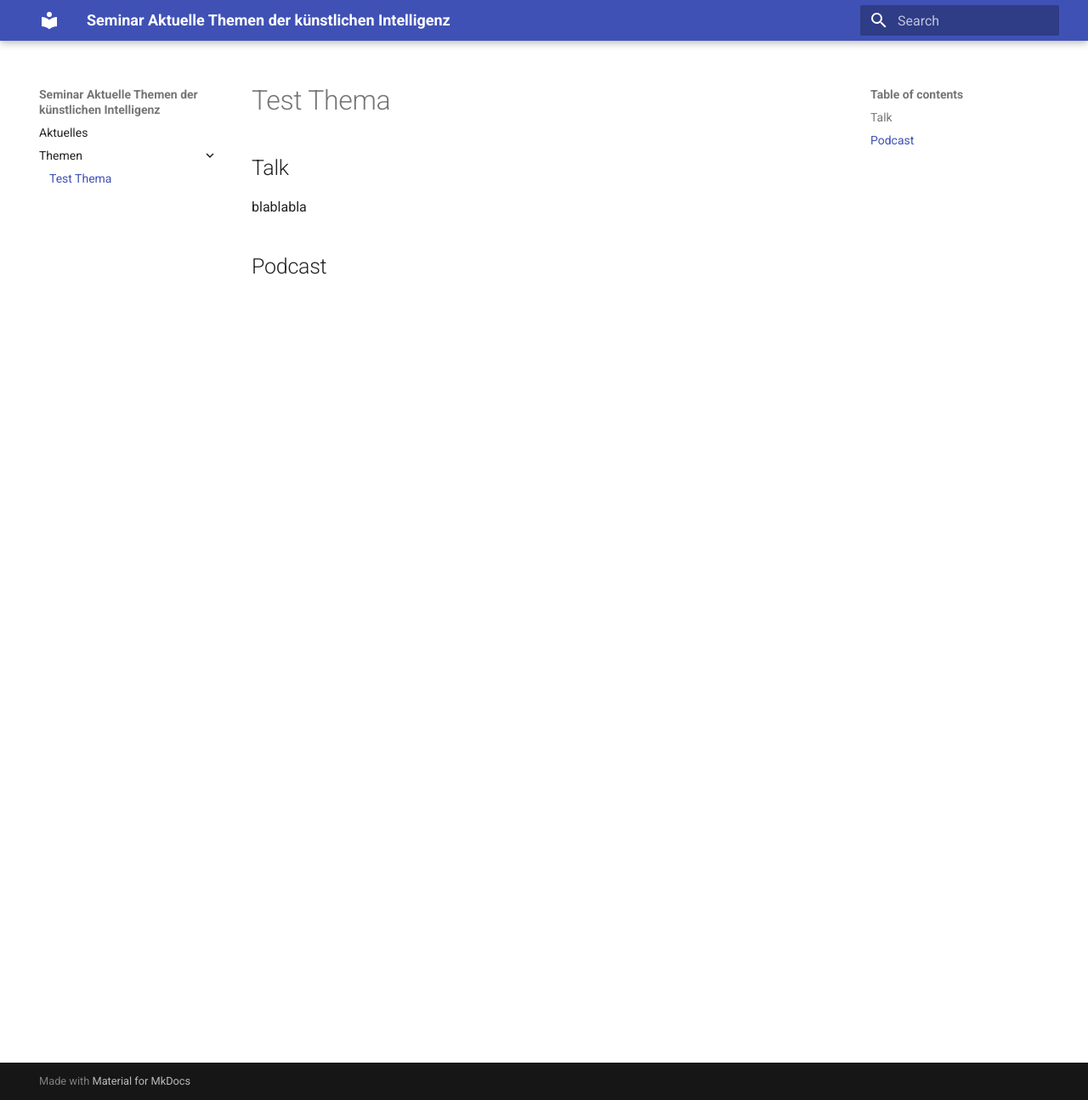
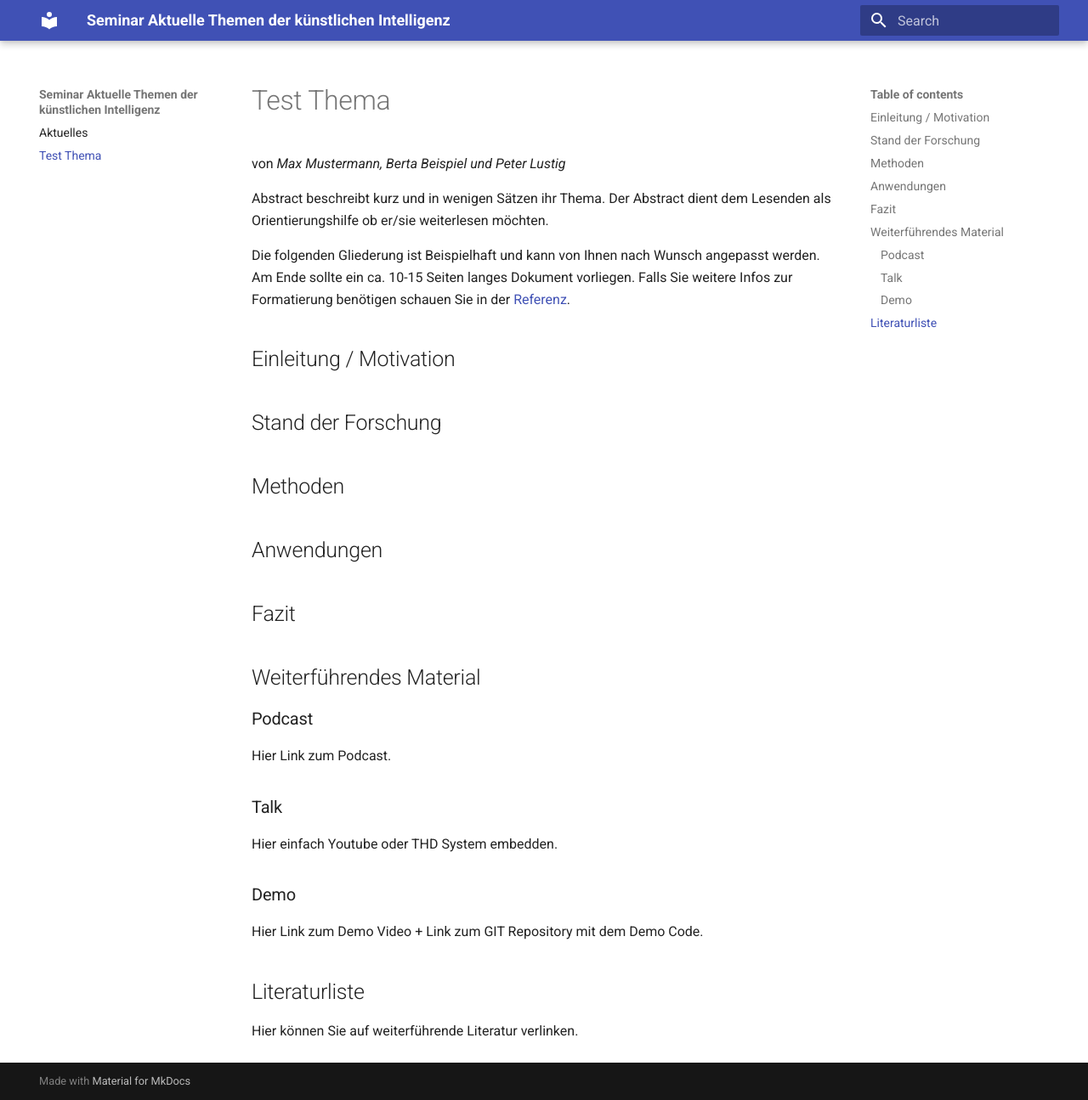
Before and after one commit to le4m4rie/Text-to-Speech, an MkDocs documentation site: the page built from docs/Themen/Test.md, in a window 1280 px wide and 1295 px high. Shown: the whole window at 85% size. Built offline with MkDocs 1.6.1 and Material for MkDocs 9.7.7, drawn with Linux system fonts in a browser that asks for light colours.

Commit message:
update test topic

```diff
--- a/docs/Themen/Test.md
+++ b/docs/Themen/Test.md
@@ -1,5 +1,30 @@
 # Test Thema
-## Talk
-blablabla
+von *Max Mustermann, Berta Beispiel und Peter Lustig*
 
-## Podcast
+Abstract beschreibt kurz und in wenigen Sätzen ihr Thema. Der Abstract dient dem Lesenden als Orientierungshilfe ob er/sie weiterlesen möchten.
+
+Die folgenden Gliederung ist Beispielhaft und kann von Ihnen nach Wunsch angepasst werden. Am Ende sollte ein ca. 10-15 Seiten langes Dokument vorliegen. Falls Sie weitere Infos zur Formatierung benötigen schauen Sie in der [Referenz](https://squidfunk.github.io/mkdocs-material/reference/).
+## Einleitung / Motivation
+
+## Stand der Forschung
+
+## Methoden
+
+## Anwendungen
+
+## Fazit
+
+## Weiterführendes Material
+
+### Podcast
+Hier Link zum Podcast.
+
+### Talk
+Hier einfach Youtube oder THD System embedden.
+
+### Demo
+Hier Link zum Demo Video + Link zum GIT Repository mit dem Demo Code.
+
+
+## Literaturliste
+Hier können Sie auf weiterführende Literatur verlinken.
--- a/mkdocs.yml
+++ b/mkdocs.yml
@@ -6,7 +6,7 @@ nav:
 theme:
   name: material
   features:
-    - navigation: expand
+    - navigation.expand
 
 markdown_extensions:
   - admonition
@@ -16,4 +16,4 @@ markdown_extensions:
 plugins:
   - search
   - awesome-pages:
-      collapse_single_pages: false
+      collapse_single_pages: true
```
